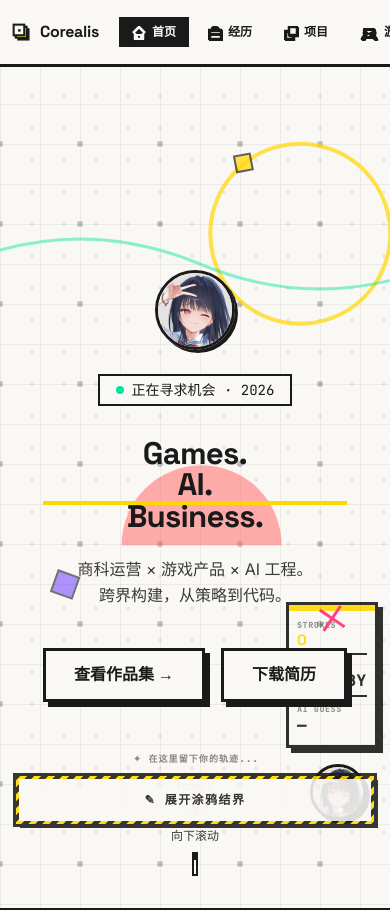
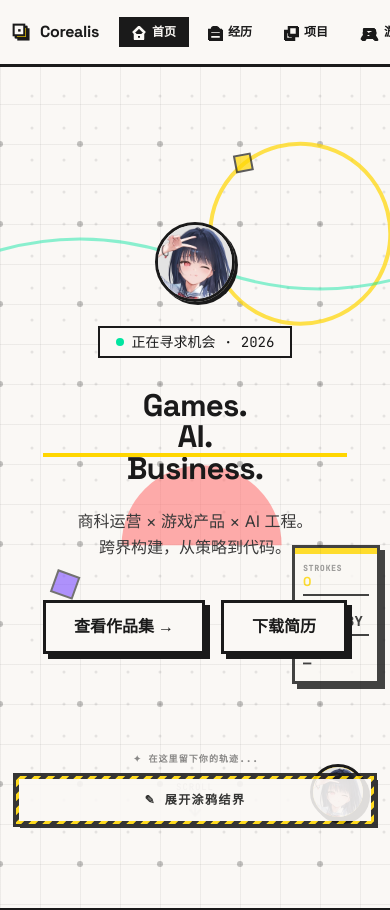
Before and after one commit to KDTikkly/haoyuan-web, a Vue app: page / in a window 390 px wide. Shown: the top 910 px of the page. Built offline with nearby package versions, Linux system fonts and the light colour scheme.

Commit message:
fix(mobile): resolve UI overlap — scoreboard to bottom-right, hero copy bottom padding, hide scroll hint on mobile

```diff
--- a/src/components/HeroSection.vue
+++ b/src/components/HeroSection.vue
@@ -53,7 +53,7 @@
     </div>
 
     <!-- ── Hero copy ── -->
-    <div ref="heroContent" class="relative z-10 max-w-3xl text-center" style="opacity:0;">
+    <div ref="heroContent" class="relative z-10 max-w-3xl text-center pb-24 sm:pb-0" style="opacity:0;">
       <!-- Avatar -->
       <div class="flex justify-center mb-6 sm:mb-8">
         <img
@@ -96,7 +96,7 @@
     </div>
 
     <!-- ── Scroll hint ── -->
-    <div class="absolute bottom-8 left-1/2 -translate-x-1/2 flex flex-col items-center gap-2 font-mono text-xs text-ink-light">
+    <div class="absolute bottom-8 left-1/2 -translate-x-1/2 hidden sm:flex flex-col items-center gap-2 font-mono text-xs text-ink-light">
       <span>{{ $t('hero.scroll') }}</span>
       <span class="w-1.5 h-6 border-2 border-ink relative overflow-hidden">
         <span class="absolute top-0 left-0 right-0 h-2 bg-ink animate-bounce"></span>
--- a/src/components/MemphisGameBg.vue
+++ b/src/components/MemphisGameBg.vue
@@ -487,6 +487,25 @@ onUnmounted(() => {
   opacity: 1;
 }
 
+/* 手机端：scoreboard 移到右下角，避免压住 hero 标题 */
+@media (max-width: 767px) {
+  .scoreboard {
+    top: auto;
+    bottom: 180px;  /* 底部按钮区高度 ~100px + 额外安全距离 */
+    right: 12px;
+    opacity: 0.82;
+  }
+  .scoreboard--active {
+    opacity: 1;
+  }
+  .score-inner {
+    width: 96px;
+  }
+  .score-val {
+    font-size: 14px;
+  }
+}
+
 .score-inner {
   border: 3px solid #1A1A1A;
   background: #FAF8F5;
@@ -900,20 +919,18 @@ onUnmounted(() => {
     justify-content: center;
   }
 
-  /* scoreboard 手机端缩小 */
+  /* scoreboard 手机端：已由 ≤767px 规则控制（bottom: 180px），此处覆盖为更小尺寸 */
   .scoreboard {
-    top: auto;
-    bottom: 96px;  /* 避开底部按钮 */
-    right: 12px;
-    opacity: 0.9;
+    bottom: 160px;
+    right: 10px;
   }
 
   .score-inner {
-    width: 92px;
+    width: 88px;
   }
 
   .score-val {
-    font-size: 15px;
+    font-size: 13px;
   }
 
   /* AI LAB badge 手机端贴导航栏下方 */
```
